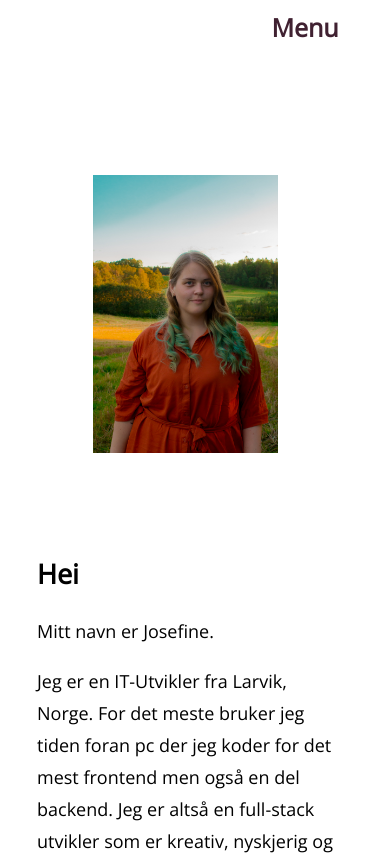
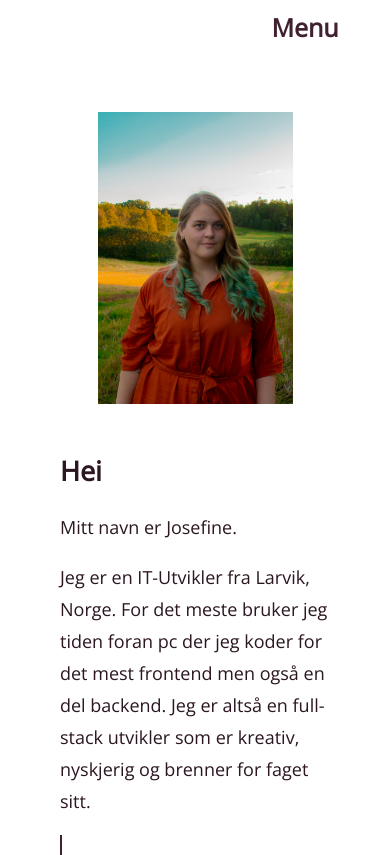
Before and after one commit to JosefineFH/JosefineMagnussenWebPage, a Vue app: page / in a window 390 px wide. Shown: the top 855 px of the page. Built offline with nearby package versions, Linux system fonts and the light colour scheme.

Commit message:
fix nav, main

```diff
--- a/src/App.vue
+++ b/src/App.vue
@@ -1,21 +1,21 @@
 <template>
   <div id="app">
-    <NavBar></NavBar>
-
-    <router-view/>
+    <nav><NavBar/></nav>
+    <main>
+      <router-view />
+    </main>
   </div>
 </template>
 
 <script>
-import NavBar from "./assets/navbar.vue";
+import NavBar from './assets/navbar.vue'
 
 export default {
   components: {
-    NavBar: NavBar,
+    NavBar: NavBar
   }
 }
 </script>
 <style>
-@import './assets/Style/main.css';
-
+@import "./assets/Style/main.css";
 </style>
--- a/src/assets/Style/main.css
+++ b/src/assets/Style/main.css
@@ -25,3 +25,7 @@ h1{
   color: white;
   transition: all .35s;
 }
+
+footer{
+  border: solid black 1px;
+}
--- /dev/null
+++ b/src/assets/Style/projects.css
@@ -0,0 +1,126 @@
+/* -------------------------------------------------------------------------- */
+/*                                     Grid                                   */
+/* -------------------------------------------------------------------------- */
+
+.prosject-container {
+    margin-top: 100px;
+    max-width: 1100px;
+    overflow: auto;
+    margin: 5% 20% 0 20%;
+}
+
+.card {
+    display: grid;
+    grid-template-columns: 1fr auto;
+    grid-gap: 2rem;
+    background: #f1f1f1;
+    margin-bottom: 2rem;
+}
+
+.card h3 {
+    margin-bottom: 2rem;
+}
+
+
+.card>div {
+    padding: 2rem;
+}
+
+.card:nth-child(even) img {
+    order: 2;
+}
+
+/* -------------------------------------------------------------------------- */
+/*                                     img                                    */
+/* -------------------------------------------------------------------------- */
+
+.card .img-tablet{
+    padding-top: 20%;
+    width: 400px;
+}
+.card img {
+    padding: 20px;
+    width: 200px;
+}
+/* -------------------------------------------------------------------------- */
+/*                                    media                                   */
+/* -------------------------------------------------------------------------- */
+
+@media (max-width: 800px) {
+    .card {
+        display: block;
+    }
+    .card img {
+        display: block;
+        margin-left: auto;
+        margin-right: auto;
+    }
+
+}
+
+@media (max-width: 1030px) {
+    .tablet {
+        display: block;
+    }
+    .card .img-tablet{
+        display: block;
+        margin-left: auto;
+        margin-right: auto;
+        padding-top: 5%;
+
+    }
+
+}
+
+
+/* -------------------------------------------------------------------------- */
+/*                                different styles                            */
+/* -------------------------------------------------------------------------- */
+
+
+a {
+    color: #333;
+    text-decoration: none;
+}
+
+a:hover {
+    color: purple;
+    font-weight: bold;
+}
+
+.main-header {
+    height: 55vh;
+    display: flex;
+    flex-direction: column;
+    align-items: center;
+    justify-content: center;
+    text-align: center;
+    padding: 2rm;
+}
+
+.main-header h1 {
+    font-size: 4rm;
+    margin-bottom: 2rm;
+    line-height: 1.2;
+}
+
+.main-header h1 span {
+    color: purple;
+}
+
+.main-header p {
+    font-size: 2rm;
+}
+
+.btn {
+    display: inline-block;
+    background: black;
+    color: #fff;
+    padding: 0.8rem 1.8rem;
+    margin-top: 2rem;
+    cursor: pointer;
+}
+
+.btn:hover {
+    opacity: 0.8;
+}
--- a/src/components/About.vue
+++ b/src/components/About.vue
@@ -1,9 +1,9 @@
 <template>
-  <div class="grid-container">
-    <div class="grid-item photo">
+  <main class="container">
+    <div class="grid-item">
       <img class="image" src="../assets/images/IMG_0846.jpg" alt="Josefine Magnussen" />
     </div>
-    <div class="text">
+    <div class="grid-text">
       <h2>Om Josefine</h2>
       <!-- <p>timeline</p> -->
       <p>
@@ -28,11 +28,11 @@
       <a href="mailto:josefine.magnussen@hotmail.com" target="_top">Kontakt meg gjerne på mail.</a>
       <!-- <router-link class="link"  to="/projects"> Mine prosjekter</router-link> -->
     </div>
-    <div class="grid-item footer"></div>
-  </div>
+  </main>
 </template>
 
 <style scoped>
+
 a{
   color: #402131;
   font-size: 20px;
@@ -41,76 +41,60 @@ a:hover{
   color: grey;
   font-size: 20px;
 }
-.grid-container {
-  margin-top: 5%;
+.container {
+  min-height: 300px;
+  width: 100%;
   display: grid;
-  grid-gap: 10px;
+  grid-template-columns: 1fr 1fr;
+  grid-template-rows: 1fr;
+  grid-template-areas: "image content";
+  margin-bottom: 150px;
 }
-.image {
-  padding-top: 50px;
+
+.grid-item {
+  grid-area: image;
+}
+
+.grid-text {
+  grid-area: content;
+  color: #2b1621;
+  height: 300px;
+  padding-right: 60px;
+
+}
+img {
+   padding: 3%;
   display: block;
   margin-left: auto;
   margin-right: auto;
-  width: 60%;
+  width: 70%;
 }
-.photo {
-  grid-column: 1;
-  grid-row: 1;
-}
-.text {
-  grid-column: 2;
-  grid-row: 1;
-}
-.footer {
-  height: 50px;
-
-  grid-column: 1 / span 2;
-}
-.link {
-  text-align: center;
-  border-radius: 5px;
-  margin-right: 10%;
-  font-size: 20px;
-  width: 150px;
-  padding: 10px;
-  background: #402131;
-  border: none;
-  color: white;
-  border: solid #402131 2px;
-  text-decoration: none;
-}
-p {
-  padding-right: 25%;
-  line-height: 32px;
-}
-h2 {
-  padding-top: 5%;
-}
-ul {
-  list-style-type: none;
-}
-li {
-  padding-top: 10px;
-}
-.vl {
-  border-left: 2px solid #402131;
-  height: 300px;
-}
-
+ a{
+    padding-bottom: 100px;
+    text-decoration: none;
+    font-weight: bold;
+ }
+ a:hover{
+   color: purple;
+ }
 @media only screen and (max-width: 800px) {
-  body {
-    background-color: lightblue;
+  .container {
+    min-height: 300px;
+    width: 100%;
+    display: grid;
+    grid-template-columns: 1fr;
+    grid-template-rows: 1fr;
+    grid-template-areas:
+      "image"
+      "content";
+       margin-bottom: 150px;
   }
-  .grid-container {
-    margin-top: 5%;
-  }
-  .text {
-    grid-column: 1;
-    grid-row: 2;
-    display: block;
-    margin-left: auto;
-    margin-right: auto;
-    width: 80%;
+  .grid-text {
+    grid-area: content;
+    color: #2b1621;
+    height: 300px;
+    margin-bottom: 150px;
+    padding-left: 60px;
   }
   .image {
     display: initial;
@@ -120,12 +104,9 @@ li {
     margin-right: auto;
     width: 50%;
   }
-  p {
-    padding: 0;
-  }
-  .vl {
-    border-left: 2px solid #402131;
-    height: 600px;
-  }
+ a{
+    padding-bottom: 100px;
+ }
+
 }
 </style>
--- a/src/components/Contact.vue
+++ b/src/components/Contact.vue
@@ -12,5 +12,4 @@
 </template>
 <style>
 @import '../assets/Style/main.css';
-
 </style>
--- a/src/components/Main.vue
+++ b/src/components/Main.vue
@@ -1,15 +1,20 @@
 <template>
-  <main class="grid-container">
-    <div class="grid-item photo">
-      <img class="image" src="../assets/images/Josefine Magnussen.jpg" alt="Josefine Magnussen" />
+  <main class="container">
+    <div class="grid-item">
+      <img
+        class="image"
+        src="../assets/images/Josefine Magnussen.jpg"
+        alt="Josefine Magnussen"
+      />
     </div>
-    <div class="text">
+    <div class="grid-text">
       <h2>Hei</h2>
       <p>Mitt navn er Josefine.</p>
       <p>
-        Jeg er en IT-Utvikler fra Larvik, Norge.
-        For det meste bruker jeg tiden foran pc der jeg koder for det mest frontend men også en del backend.
-        Jeg er altså en full-stack utvikler som er kreativ, nyskjerig og brenner for faget sitt.
+        Jeg er en IT-Utvikler fra Larvik, Norge. For det meste bruker jeg tiden
+        foran pc der jeg koder for det mest frontend men også en del backend.
+        Jeg er altså en full-stack utvikler som er kreativ, nyskjerig og brenner
+        for faget sitt.
       </p>
       <div class="vl list">
         <ul style="float: left;">
@@ -31,38 +36,40 @@
         </ul>
       </div>
     </div>
-    <div class="grid-item footer"></div>
   </main>
 </template>
 
 <style scoped>
-.grid-container {
-  margin-top: 5%;
+.container {
+  min-height: 300px;
+  width: 100%;
   display: grid;
-  grid-gap: 10px;
-    grid-template-columns: auto auto;
+  grid-template-columns: 1fr 1fr;
+  grid-template-rows: 1fr;
+  /* grid-gap: 10px; */
+  grid-template-areas: "image content";
+    margin-bottom: 150px;
 
 }
-.image {
-  padding: 15%;
+.grid-item {
+  grid-area: image;
+}
+.grid-text {
+  grid-area: content;
+  color: #2b1621;
+  height: 300px;
+  padding-right: 60px;
+
+}
+
+img {
+  padding: 3%;
   display: block;
   margin-left: auto;
   margin-right: auto;
-  width: 100%;
+  width: 70%;
 }
-.photo {
-  grid-column: 1;
-  grid-row: 1;
-}
-.text {
-  grid-column: 2;
-  grid-row: 1;
-  padding: auto;
-}
-.footer {
-  height: 50px;
-  grid-column: 1 / span 3;
-}
+
 p {
   line-height: 32px;
 }
@@ -72,10 +79,10 @@ h2 {
 ul {
   list-style-type: none;
 }
-li{
+li {
   padding-top: 10px;
 }
-.vl{
+.vl {
   border-left: 2px solid #402131;
   height: 300px;
 }
@@ -84,16 +91,22 @@ li{
   body {
     background-color: lightblue;
   }
-  .grid-container{
-     margin-top: 5%;
+  .container {
+    min-height: 300px;
+    width: 100%;
+    display: grid;
+    grid-template-columns: 1fr;
+    grid-template-rows: 1fr;
+    grid-template-areas:
+      "image"
+      "content";
   }
-  .text {
-    grid-column: 1;
-    grid-row: 2;
-    display: block;
-    margin-left: auto;
-    margin-right: auto;
-    width: 80%;
+  .grid-text {
+    grid-area: content;
+    color: #2b1621;
+    height: 300px;
+    margin-bottom: 200px;
+    padding-left: 60px;
   }
   .image {
     display: initial;
@@ -106,7 +119,7 @@ li{
   p {
     padding: 0;
   }
-  .vl{
+  .vl {
     border-left: 2px solid #402131;
     height: 300px;
   }
--- a/src/components/Projects.vue
+++ b/src/components/Projects.vue
@@ -1,5 +1,5 @@
 <template>
-  <div class="container">
+  <div class="prosject-container">
     <h1>Mine Prosjekter</h1>
     <section class="card">
       <img src="../assets/images/GirlCamp.png" alt />
@@ -16,8 +16,8 @@
       </div>
     </section>
 
-    <section class="card">
-      <img src="../assets/images/vue-prod.png" style="width: 400px; padding-top: 15%;" />
+    <section class="card tablet">
+      <img class="img-tablet" src="../assets/images/vue-prod.png"/>
       <div>
         <h3>Employee Manager</h3>
         <p>Webapplikasjon med responsive design</p>
@@ -30,6 +30,7 @@
           <span style="font-weight: bold;">Test passord:</span>
           test123
         </p>
+
         <a
           class="links"
           href="https://github.com/JosefineFM/Portflio/tree/master/adminmanager"
@@ -65,102 +66,5 @@
 </template>
 
 <style scoped>
-.links {
-  color: #402131;
-  font-size: 20px;
-  font-weight: bold;
-}
-.icons {
-  height: 50px;
-  width: 50px;
-  border-radius: 50%;
-}
-
-a {
-  color: #333;
-  text-decoration: none;
-}
-a:hover {
-  color: #b50d10;
-  font-weight: bold;
-}
-
-.container {
-  margin-top: 100px;
-  max-width: 1100px;
-  overflow: auto;
-  margin: 5% 20% 0 20%;
-}
-
-.main-header {
-  height: 55vh;
-  display: flex;
-  flex-direction: column;
-  align-items: center;
-  justify-content: center;
-  text-align: center;
-  padding: 2rm;
-}
-
-.main-header h1 {
-  font-size: 4rm;
-  margin-bottom: 2rm;
-  line-height: 1.2;
-}
-
-.main-header h1 span {
-  color: #b50d10;
-}
-
-.main-header p {
-  font-size: 2rm;
-}
-
-.card {
-  display: grid;
-  grid-template-columns: 1fr auto;
-  grid-gap: 2rem;
-  background: #f1f1f1;
-  margin-bottom: 2rem;
-}
-
-.card h3 {
-  margin-bottom: 2rem;
-}
-
-.card h3 span {
-  color: #b50d10;
-}
-
-.card img {
-  padding: 20px;
-  width: 200px;
-}
-
-.card > div {
-  padding: 2rem;
-}
-
-.card:nth-child(even) img {
-  order: 2;
-}
-
-.btn {
-  display: inline-block;
-  background: black;
-  color: #fff;
-  padding: 0.8rem 1.8rem;
-  margin-top: 2rem;
-  cursor: pointer;
-}
-
-.btn:hover {
-  opacity: 0.8;
-}
-
-@media (max-width: 700px) {
-  .card {
-    display: block;
-  }
-}
+@import "../assets/Style/projects.css";
 </style>
```
Also changed, not shown: src/assets/navbar.vue (+6 -14 lines). Lines whose indentation alone changed are shown as unchanged.
